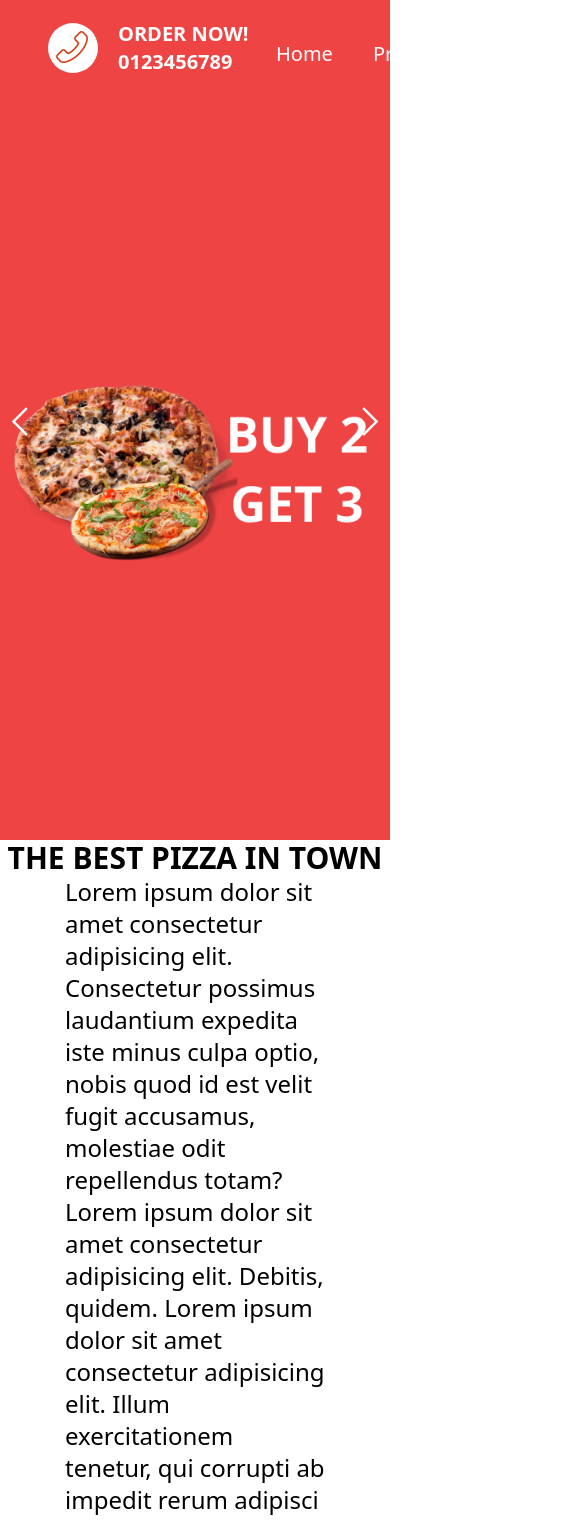
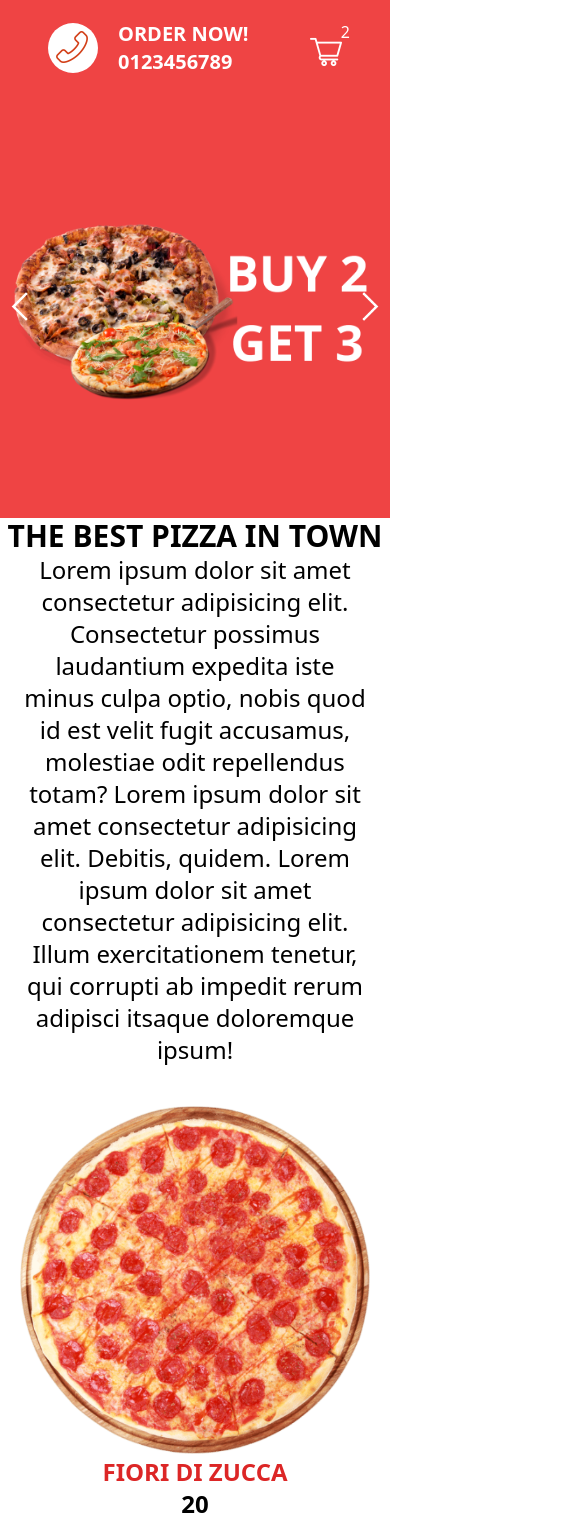
Before and after one commit to irfan378/Food-APP, a Next.js app: page / in a window 390 px wide. Shown: the top 1521 px of the page, 585 px wide, since content can reach past the window. Built offline with nearby package versions, Linux system fonts and the light colour scheme.

Commit message:
Responsiveness

```diff
--- a/component/Featured.tsx
+++ b/component/Featured.tsx
@@ -16,7 +16,7 @@ const Featured: NextPage = () => {
   let images: string[];
   images = ["/img/featured2.png", "/img/featured3.png"];
   return (
-    <div className="containerr h-[calc(100vh-100px)] bg-red-500 flex justify-end">
+    <div className="containerr h-[50vh] md:h-[calc(100vh-100px)] relative bg-red-500 flex justify-end">
       <div className="absolute w-[10%] h-[20%] top-0 bottom-0 m-auto left-0 cursor-pointer z-[2]">
         <Image
           src="/img/arrowl.png"
--- a/component/Footer.tsx
+++ b/component/Footer.tsx
@@ -4,11 +4,11 @@ import Image from "next/image";
 
 const Footer: NextPage = () => {
   return (
-    <div className="container2 h-[calc(100vh-100px)] bg-black flex ">
-      <div className="flex-[1] relative flex item">
+    <div className="container2 h-auto md:h-[calc(100vh-100px)] bg-black flex ">
+      <div className="hidden flex-[1] relative md:flex item">
         <Image src="/img/bg.png" objectFit="cover" layout="fill" alt="" />
       </div>
-      <div className="flex-[2] p-14 justify-between relative flex item">
+      <div className="item  flex-[2] p-14 justify-between relative md:flex-col ">
         <div className="flex-[1] card px-2 py-5 ">
           <h2 className="motto text-[#b09999]  py-5 font-medium  text-5xl">
            Let us feel you different here.
--- a/component/Navbar.tsx
+++ b/component/Navbar.tsx
@@ -4,17 +4,17 @@ import Image from "next/image";
 
 const Navbar: NextPage = () => {
   return (
-    <div className="containers z-[999] h-24 p-0 pr-12 pl-12 bg-red-500 flex justify-between items-center sticky top-0">
-      <div className="item flex-none w-52 h-14 flex items-center">
+    <div className="containers z-[999] h-24 p-0 pr-12 pl-12 bg-red-500 flex justify-between items-center top-0">
+      <div className="item flex-[3] md:flex-none w-52 mh-14 flex items-center">
         <div className="callButton text-white bg-white rounded-[50%] w-[50px] h-[50px] p-2">
           <Image src="/img/telephone.png" alt="" width="32" height="32" />
         </div>
-        <div className="texts ml-5 text-white">
+        <div className="texts  ml-5 text-white">
           <div className="text text-xl font-bold">ORDER NOW!</div>
           <div className="text text-xl font-bold">0123456789</div>
         </div>
       </div>
-      <div className="item grow h-14">
+      <div className="item hidden md:block grow h-14">
         <ul className="list p-0 flex items-center justify-center text-white">
           <li className="listItem m-5 font-medium text-xl">Home</li>
           <li className="listItem m-5 font-medium text-xl">Products</li>
@@ -23,7 +23,7 @@ const Navbar: NextPage = () => {
           <li className="listItem m-5 font-medium text-xl">Contact</li>
         </ul>
       </div>
-      <div className="item flex-none w-52  justify-end text-white flex">
+      <div className="item  flex-none md:w-52  justify-end text-white flex">
         <div className="cart absolute">
           <Image src="/img/cart.png" alt="" width="32" height="32" />
         </div>
--- a/component/ProductCard.tsx
+++ b/component/ProductCard.tsx
@@ -4,7 +4,7 @@ import Image from 'next/image'
 
 const ProductCard:NextPage = () => {
   return (
-    <div className='w-[22%] flex flex-col items-center justify-center px-5 py-10 cursor-pointer'>
+    <div className='w-full md:w-[22%] flex flex-col items-center justify-center px-5 py-10 cursor-pointer'>
    <Image src="/img/pizza.png" alt="" width="500" height="500"/>
    <h1 className='text-2xl text-red-600 font-bold'>FIORI DI ZUCCA</h1>
    <span className='text-2xl text-black font-bold'>20</span>
--- a/component/ProductList.tsx
+++ b/component/ProductList.tsx
@@ -5,8 +5,8 @@ import ProductCard from "./ProductCard";
 const ProductList: NextPage = () => {
   return (
     <div className="p-[20px,10px] flex flex-col items-center">
-     <h1 className="text-3xl font-bold">THE BEST PIZZA IN TOWN</h1>
-      <p className="text-2xl text-black w-2/3">
+     <h1 className="text-center text-3xl font-bold">THE BEST PIZZA IN TOWN</h1>
+      <p className="w-[90%] text-2xl text-black text-center md:w-2/3">
         Lorem ipsum dolor sit amet consectetur adipisicing elit. Consectetur
         possimus laudantium expedita iste minus culpa optio, nobis quod id est
         velit fugit accusamus, molestiae odit repellendus totam? Lorem ipsum dolor sit amet consectetur adipisicing elit. Debitis, quidem. Lorem ipsum dolor sit amet consectetur adipisicing elit. Illum exercitationem tenetur, qui corrupti ab impedit rerum adipisci itsaque doloremque ipsum!{" "}
```
